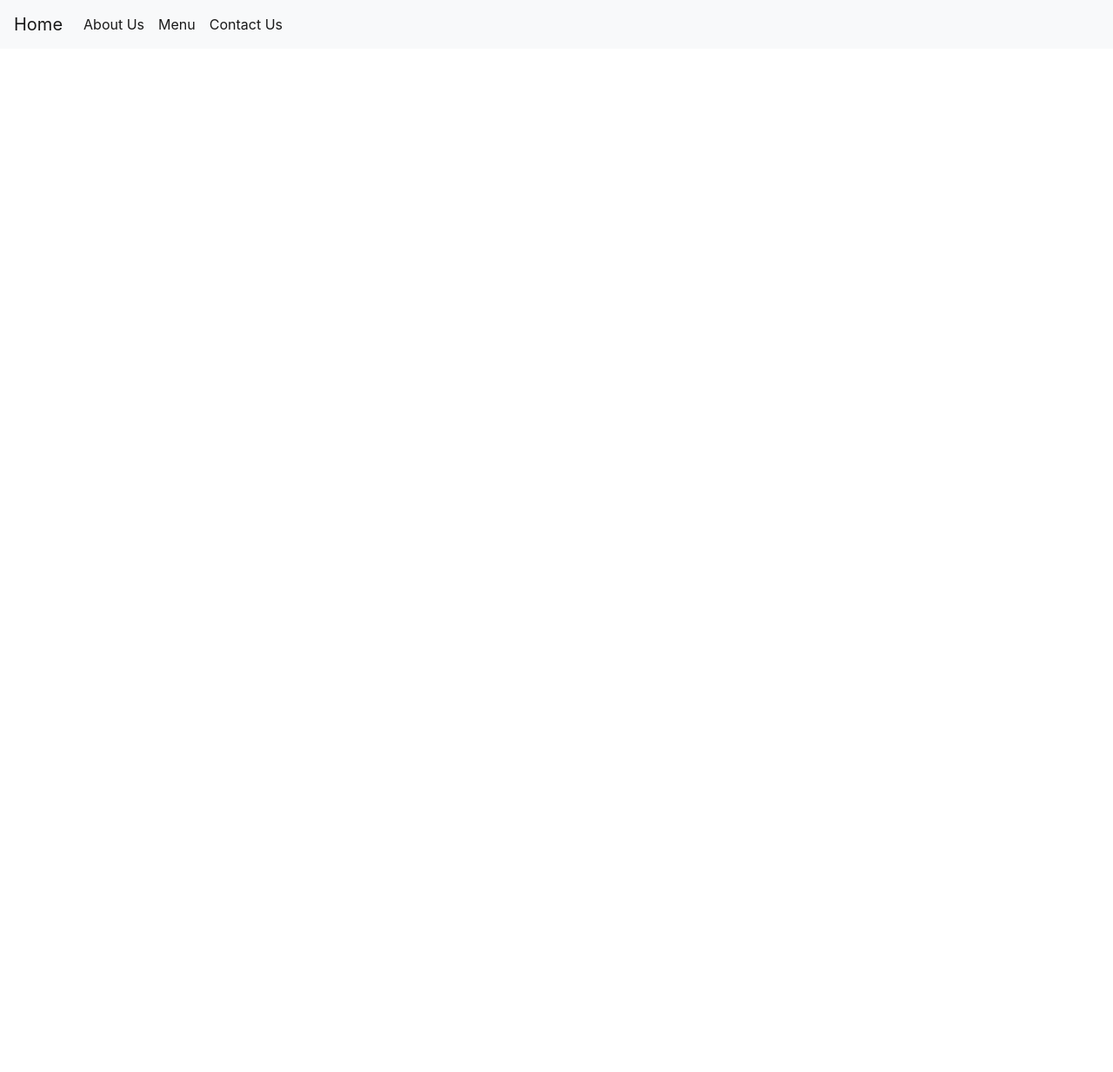
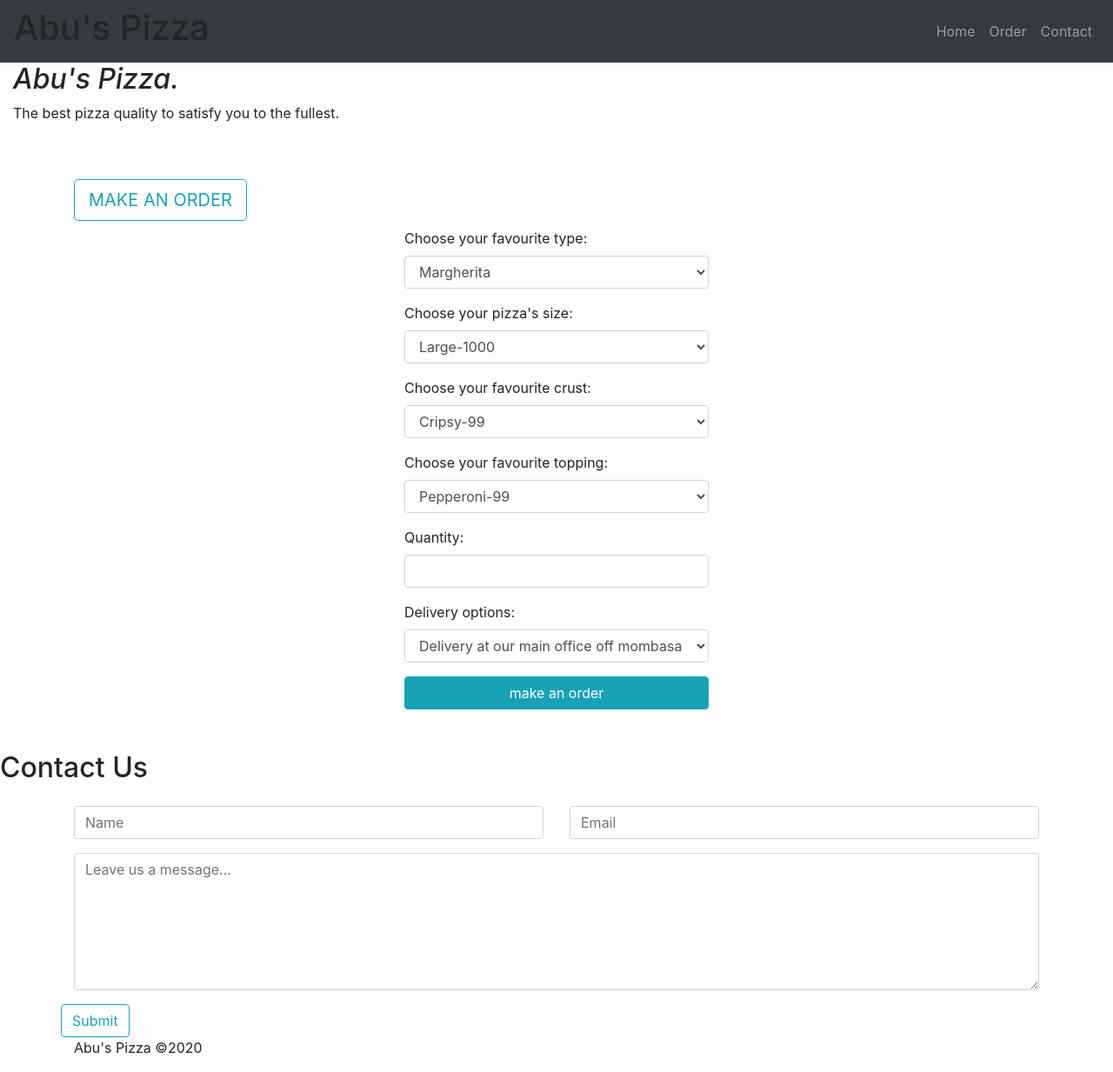
Before and after one commit to Abdullahi-Mohammedamin/week4, a plain HTML site: page index.html in a window 1280 px wide. Shown: the whole page at 87% size. Before the commit the page ends 800 px from the top, so only its background shows below. Drawn offline with Linux system fonts and the light colour scheme.

Commit message:
update index.html

```diff
--- a/index.html
+++ b/index.html
@@ -1,35 +1,127 @@
 <!DOCTYPE html>
 <html>
 <head>
-<meta http-equiv="X-UA-Compatible" content="IE=Edge">
-<meta name="viewport" content="width=device-width">
-<meta charset="utf-8">
-<meta name="Generator" content="Drupal 7 (http://drupal.org)">
-<link rel="shortcut icon"  type="image/vnd.microsoft.icon">
-<title>Akiba Pizza | Try Something Amazing</title>
-<link href="css/bootstrap.css" rel="stylesheet" type="text/css">
-<link href="css/styles.css" rel="stylesheet" type="text/css">
+    <title>Abu's Pizza||Best Choice.</title>
+    <link rel="stylesheet" href="css/bootstrap.css">
+    <link rel="stylesheet" href="css/styles.css">
+    <script src="js/jquery-3.4.1.js"></script>
+    <script src="js/scripts.js"></script>
 </head>
 <body>
-  <nav class="navbar navbar-expand-lg navbar-light bg-light">
-    <button class="navbar-toggler navbar-toggler-right" type="button" data-toggle="collapse" data-target="#navbarTogglerDemo02" aria-controls="navbarTogglerDemo02" aria-expanded="false" aria-label="Toggle navigation">
-      <span class="navbar-toggler-icon"></span>
-    </button>
-    <a class="navbar-brand" href="#!">Home</a>
+    <div class="navigation">
+        <nav class="navbar navbar-expand-lg navbar-dark bg-dark">
+            <h1 class="heading">Abu's Pizza</h1>
+                <ul class="navbar-nav ml-auto">
+                    <li class="nav-item">
+                        <a class="nav-link" href="#home">Home</a>
+                    </li>
+                    <li class="nav-item">
+                        <a class="nav-link" href="#menu">Order</a>
+                    </li>
+                    <li class="nav-item">
+                        <a class="nav-link" href="#contact">Contact</a>
+                    </li>
+                </ul>
+        </nav>
+    </div>
+    <div id="page">
+        <div class="container-fluid">
+            <div class="Abdi">
+                    <h2 class="abdi"><em>Abu's Pizza.</em></h2>
+                    <p class="abdii">The best pizza quality to satisfy you to the fullest.</p>
+            </div>
+        </div>
+    </div>
 
-    <div class="collapse navbar-collapse" id="navbarTogglerDemo02">
-      <ul class="navbar-nav mr-auto mt-2 mt-md-0">
-        <li class="nav-item active">
-          <a class="nav-link" href="#!">About Us <span class="sr-only">(current)</span></a>
-        </li>
-        <li class="nav-item active">
-          <a class="nav-link" href="#!">Menu <span class="sr-only">(current)</span></a>
-        </li>
-        <li class="nav-item active">
-          <a class="nav-link" href="#!">Contact Us <span class="sr-only">(current)</span></a>
-        </li>
-      </ul>
+    <!-- section 4 -->
+    <div class="container-fluid">
+        <div class="container"  id="mnu">
+            <br>
+            <br>
+            <button type="button" class="btn btn-outline-info btn-lg" id="checky">MAKE AN ORDER
+            </button>
+            <div class="row">
+                <div class="col-md-4 mx-auto py-2">
+                    <form id="myForm">
+                        <div class="form-group">
+                            <label for="sel1">Choose your favourite type:</label>
+                            <select class="form-control" id="type">
+                                <option>Margherita</option>
+                                <option>Deluxe</option>
+                                <option>Peperoni</option>
+                            </select>
+                        </div>
+                        <div class="form-group">
+                            <label for="sel1">Choose your pizza's size:</label>
+                            <select class="form-control" id="size">
+                                <option value="1">Large-1000</option>
+                                <option value="2">Medium-850</option>
+                                <option value="3">Small-650</option>
+                            </select>
+                        </div>
+                        <div class="form-group">
+                            <label for="sel1">Choose your favourite crust:</label>
+                            <select class="form-control" id="crusting">
+                                <option value="1">Cripsy-99</option>
+                                <option value="2">Stuffed-119</option>
+                                <option value="3">Glutten-free-149</option>
+                            </select>
+                        </div>
+                        <div class="form-group">
+                            <label for="sel1">Choose your favourite topping:</label>
+                            <select class="form-control" id="top">
+                                <option value="1">Pepperoni-99</option>
+                                <option value="2">Mushrooms-99</option>
+                                <option value="3">Sausage-149</option>
+                                <option value="4">Bacon-199</option>
+                            </select>
+                        </div>
+                        <div class="form-group" required>
+                            <label for="sel1">Quantity:</label>
+                            <input type="number" id="quantity" class="form-control" min="1" required>
+                        </div>
+                        <div class="form-group" required="">
+                            <label for="sel1">Delivery options:</label>
+                            <select class="form-control" id="delivery">
+                                <option value="1">Delivery at our main office off mombasa road!</option>
+                                <option value="2">Delivery at your door step!</option>
+                            </select>
+                        </div>
+                        <div class="form-group">
+                            <button type="submit" class="btn btn-info btn-block" onclick="submit()">make an order</button>
+                        </div>
+                    </form>
+                </div>
+            </div>
+        </div>
     </div>
-  </nav>
+    <br>
+<!-- section 5 -->
+    <div class="container-fluid pl-0 pr-0">
+        <div id="contact">
+            <h2>Contact Us</h2>
+            <div class="container">
+        <form onsubmit=" return validateForm()" class="form">
+                    <div class="row">
+                    <div class="col">
+                        <input type="text" class="mt-3 form-control" placeholder="Name" id="name" required>
+                    </div>
+                    <div class="col">
+                        <input type="email" class="mt-3 form-control col-form-label" placeholder="Email" id="email"
+                            required>
+                    </div>
+                    <div class="col-sm-12" id="text">
+                        <textarea type="text" class="mt-3 form-control" placeholder="Leave us a message..." id="message"
+                            rows="6" required></textarea>
+                    </div><br>
+                    <div>
+                        <button type="submit" class="btn btn-outline-info mt-3">Submit</button>
+                    </div>
+                </div>
+            </form>
+            <div class="center">
+            <p>Abu's Pizza &copy;2020</p>
+          </div>
+    </div>
 </body>
 </html>
```
